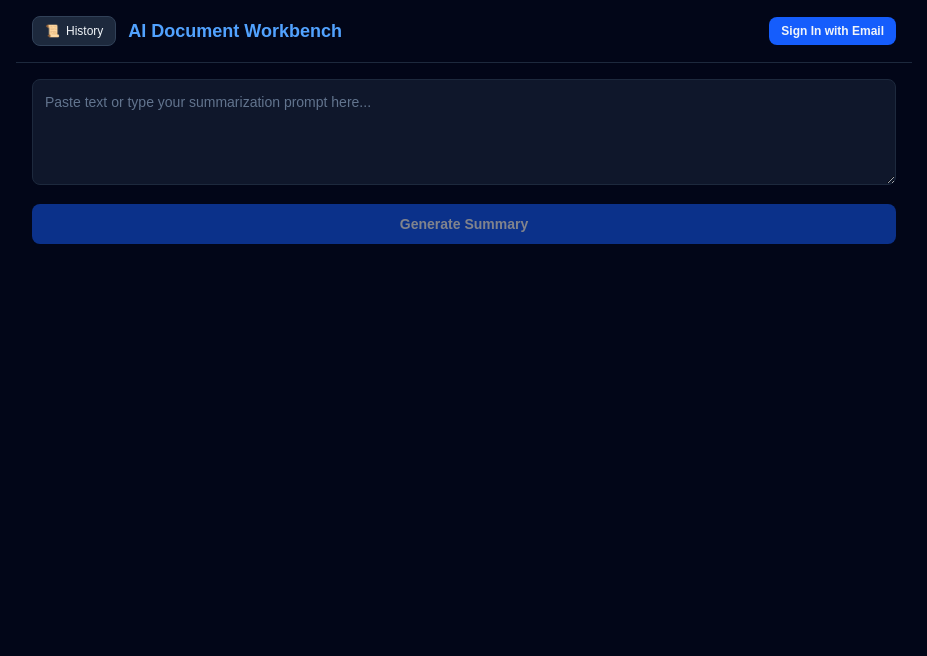
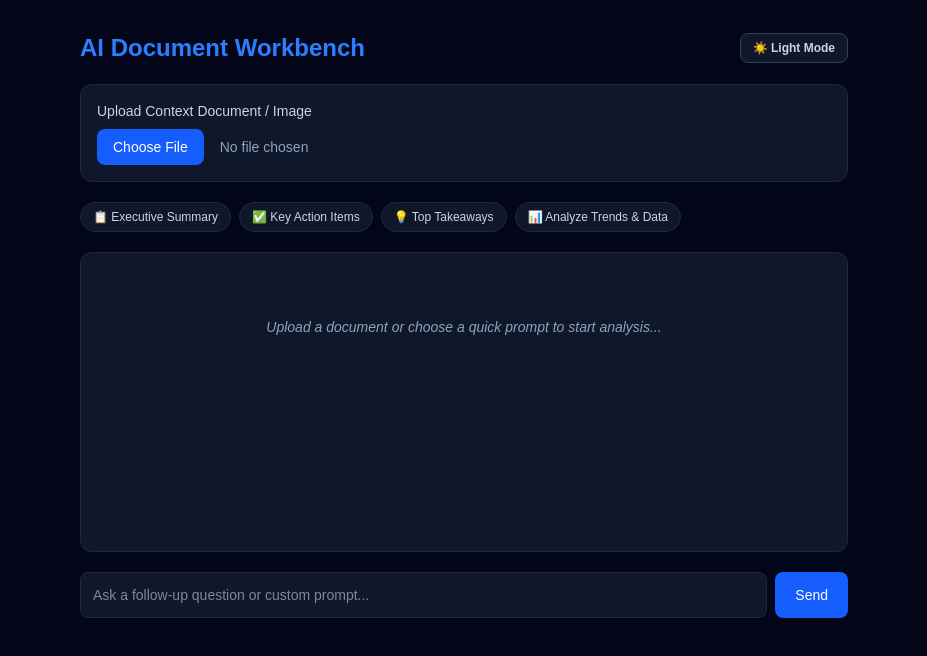
Before and after one commit to kashwire2025/ai-summarizer, a Next.js app: page / in a window 1280 px wide. Shown: the top 656 px of the page, without its empty margins (176-1103 px from the left). Built offline with nearby package versions, Linux system fonts and the light colour scheme; no server answers.

Commit message:
Restore original complete Workbench UI with Google OAuth

```diff
--- a/app/page.tsx
+++ b/app/page.tsx
@@ -1,186 +1,321 @@
 'use client';
 
-import React, { useState, useEffect } from 'react';
-import { supabase } from '../lib/supabase';
-import AuthModal from '../components/AuthModal';
-import HistorySidebar from '../components/HistorySidebar';
+import { useState, useEffect, useRef } from 'react';
+import ReactMarkdown from 'react-markdown';
+
+interface Message {
+  role: 'user' | 'model';
+  text: string;
+}
 
 export default function Home() {
-  const [user, setUser] = useState<any>(null);
-  const [isAuthOpen, setIsAuthOpen] = useState(false);
-  const [isHistoryOpen, setIsHistoryOpen] = useState(false);
-  const [currentSessionId, setCurrentSessionId] = useState<string | null>(null);
   const [prompt, setPrompt] = useState('');
-  const [summary, setSummary] = useState('');
+  const [image, setImage] = useState<string | null>(null);
+  const [messages, setMessages] = useState<Message[]>([]);
+  const [history, setHistory] = useState<any[]>([]);
   const [loading, setLoading] = useState(false);
+  const [selectedText, setSelectedText] = useState('');
+  const [theme, setTheme] = useState<'dark' | 'light'>('dark');
+  const chatContainerRef = useRef<HTMLDivElement>(null);
+
+  // Quick Action Presets
+  const quickPrompts = [
+    "📋 Executive Summary",
+    "✅ Key Action Items",
+    "💡 Top Takeaways",
+    "📊 Analyze Trends & Data"
+  ];
 
   useEffect(() => {
-    supabase.auth.getUser().then(({ data: { user } }) => {
-      setUser(user);
-    });
-
-    const { data: authListener } = supabase.auth.onAuthStateChange((_event, session) => {
-      setUser(session?.user ?? null);
-    });
-
-    return () => {
-      authListener.subscription.unsubscribe();
+    const handleSelection = () => {
+      const text = window.getSelection()?.toString() || '';
+      setSelectedText(text.trim());
     };
+    document.addEventListener('selectionchange', handleSelection);
+    return () => document.removeEventListener('selectionchange', handleSelection);
   }, []);
 
-  const handleSignOut = async () => {
-    await supabase.auth.signOut();
-    setUser(null);
-    setCurrentSessionId(null);
-    setSummary('');
+  const handleFileUpload = (e: React.ChangeEvent<HTMLInputElement>) => {
+    const file = e.target.files?.[0];
+    if (!file) return;
+
+    const reader = new FileReader();
+    reader.onloadend = () => {
+      setImage(reader.result as string);
+    };
+    reader.readAsDataURL(file);
   };
 
-  const handleNewChat = () => {
-    setCurrentSessionId(null);
+  const handleSend = async (customPrompt?: string) => {
+    const activePrompt = customPrompt || prompt;
+    if (!activePrompt.trim() && !image) return;
+
+    const userMessageText = activePrompt || 'Summarize this content.';
+    const updatedMessages: Message[] = [...messages, { role: 'user', text: userMessageText }];
+    setMessages(updatedMessages);
     setPrompt('');
-    setSummary('');
-  };
-
-  const handleSelectSession = (sessionId: string, messages: any[]) => {
-    setCurrentSessionId(sessionId);
-    const userMsg = messages.find((m) => m.role === 'user');
-    const modelMsg = messages.find((m) => m.role === 'model');
-    if (userMsg) setPrompt(userMsg.text);
-    if (modelMsg) setSummary(modelMsg.text);
-  };
-
-  const handleSummarize = async (e: React.FormEvent) => {
-    e.preventDefault();
-    if (!prompt.trim()) return;
-
     setLoading(true);
-    setSummary('');
 
     try {
       const res = await fetch('/api/summarize', {
         method: 'POST',
         headers: { 'Content-Type': 'application/json' },
-        body: JSON.stringify({ prompt }),
+        body: JSON.stringify({
+          prompt: userMessageText,
+          image: image || undefined,
+          history: history
+        })
       });
-      const data = await res.json();
-      const outputText = data.result || 'No response generated.';
-      setSummary(outputText);
 
-      if (user) {
-        let activeSessionId = currentSessionId;
+      if (image) setImage(null);
 
-        if (!activeSessionId) {
-          const { data: sessionData } = await supabase
-            .from('sessions')
-            .insert([{ user_id: user.id, title: prompt.slice(0, 30) + '...' }])
-            .select()
-            .single();
-
-          if (sessionData) {
-            activeSessionId = sessionData.id;
-            setCurrentSessionId(activeSessionId);
-          }
+      const rawText = await res.text();
+      let data: any = {};
+      try {
+        data = JSON.parse(rawText);
+      } catch {
+        data = { error: rawText || 'Invalid response format from server.' };
       }
 
-        if (activeSessionId) {
-          await supabase.from('messages').insert([
-            { session_id: activeSessionId, user_id: user.id, role: 'user', text: prompt },
-            { session_id: activeSessionId, user_id: user.id, role: 'model', text: outputText }
+      if (data.result) {
+        setMessages([...updatedMessages, { role: 'model', text: data.result }]);
+        setHistory([
+          ...history,
+          { role: 'user', parts: [{ text: userMessageText }] },
+          { role: 'model', parts: [{ text: data.result }] }
         ]);
+      } else {
+        const errorMsg = data.error || 'Failed to generate response.';
+        setMessages([...updatedMessages, { role: 'model', text: `Error: ${errorMsg}` }]);
       }
-      }
-    } catch (err) {
-      setSummary('An error occurred while generating the summary.');
+    } catch (err: any) {
+      setMessages([...updatedMessages, { role: 'model', text: `Error: ${err.message}` }]);
     } finally {
       setLoading(false);
     }
   };
 
+  const downloadTextFile = (content: string, fileName: string) => {
+    const blob = new Blob([content], { type: 'text/plain;charset=utf-8' });
+    const url = URL.createObjectURL(blob);
+    const link = document.createElement('a');
+    link.href = url;
+    link.download = fileName;
+    document.body.appendChild(link);
+    link.click();
+    document.body.removeChild(link);
+    URL.revokeObjectURL(url);
+  };
+
+  // PDF Generation using dynamically loaded browser CDN script
+  const downloadPDF = async () => {
+    if (!chatContainerRef.current) return;
+
+    const loadScript = (src: string) => {
+      return new Promise((resolve, reject) => {
+        if (document.querySelector(`script[src="${src}"]`)) return resolve(true);
+        const script = document.createElement('script');
+        script.src = src;
+        script.onload = () => resolve(true);
+        script.onerror = () => reject(false);
+        document.body.appendChild(script);
+      });
+    };
+
+    try {
+      await loadScript('https://cdnjs.cloudflare.com/ajax/libs/html2pdf.js/0.10.1/html2pdf.bundle.min.js');
+      const html2pdf = (window as any).html2pdf;
+      if (!html2pdf) throw new Error('PDF generator library failed to load.');
+
+      const element = chatContainerRef.current;
+      const opt = {
+        margin:       10,
+        filename:     'ai-summary-report.pdf',
+        image:        { type: 'jpeg', quality: 0.98 },
+        html2canvas:  { scale: 2 },
+        jsPDF:        { unit: 'mm', format: 'a4', orientation: 'portrait' }
+      };
+      html2pdf().set(opt).from(element).save();
+    } catch (err: any) {
+      alert(`Could not generate PDF: ${err.message}`);
+    }
+  };
+
+  const handleShare = async (textToShare: string) => {
+    if (navigator.share) {
+      try {
+        await navigator.share({
+          title: 'AI Document Summary',
+          text: textToShare,
+        });
+      } catch (err) {
+        console.log('Sharing canceled', err);
+      }
+    } else {
+      const waUrl = `https://api.whatsapp.com/send?text=${encodeURIComponent(textToShare)}`;
+      window.open(waUrl, '_blank');
+    }
+  };
+
+  const latestModelOutput = [...messages].reverse().find(m => m.role === 'model' && !m.text.startsWith('Error:'))?.text || '';
+  const isDark = theme === 'dark';
+
   return (
-    <main className="min-h-screen bg-slate-950 text-slate-100 flex flex-col">
-      <header className="border-b border-slate-800 p-4 flex justify-between items-center max-w-4xl w-full mx-auto">
-        <div className="flex items-center gap-3">
+    <main className={`min-h-screen p-4 md:p-8 flex flex-col items-center transition-colors duration-200 ${
+      isDark ? 'bg-slate-950 text-slate-100' : 'bg-slate-100 text-slate-900'
+    }`}>
+      <div className="w-full max-w-3xl space-y-5">
+
+        {/* Header & Theme Switcher */}
+        <div className="flex justify-between items-center">
+          <h1 className="text-2xl font-bold text-blue-500">AI Document Workbench</h1>
           <button
-            onClick={() => setIsHistoryOpen(true)}
-            className="text-xs bg-slate-800 hover:bg-slate-700 px-3 py-1.5 rounded-lg border border-slate-700 transition flex items-center gap-1.5"
+            onClick={() => setTheme(isDark ? 'light' : 'dark')}
+            className={`px-3 py-1.5 rounded-lg text-xs font-semibold border ${
+              isDark ? 'bg-slate-900 border-slate-700 text-slate-300' : 'bg-white border-slate-300 text-slate-700'
+            }`}
           >
-            <span>📜</span> History
+            {isDark ? '☀️ Light Mode' : '🌙 Dark Mode'}
           </button>
-          <h1 className="font-bold text-lg text-blue-400">AI Document Workbench</h1>
         </div>
 
-        <div>
-          {user ? (
-            <div className="flex items-center gap-3">
-              <span className="text-xs text-slate-400 hidden sm:inline">{user.email}</span>
+        {/* Highlighted Selection Floating Bar */}
+        {selectedText && (
+          <div className="sticky top-4 z-50 bg-blue-600 text-white p-3 rounded-lg shadow-xl flex items-center justify-between animate-fade-in">
+            <span className="text-xs truncate max-w-xs">Highlighted: "{selectedText}"</span>
+            <div className="flex space-x-2">
               <button
-                onClick={handleSignOut}
-                className="text-xs bg-slate-800 hover:bg-slate-700 px-3 py-1.5 rounded-lg border border-slate-700 transition"
+                onClick={() => downloadTextFile(selectedText, 'highlighted-snippet.txt')}
+                className="bg-slate-900 hover:bg-slate-800 text-xs px-3 py-1.5 rounded font-medium"
               >
-                Sign Out
+                Download Selection
+              </button>
+              <button
+                onClick={() => handleShare(selectedText)}
+                className="bg-slate-900 hover:bg-slate-800 text-xs px-3 py-1.5 rounded font-medium"
+              >
+                Share
               </button>
             </div>
+          </div>
+        )}
+
+        {/* File Upload Box */}
+        <div className={`p-4 rounded-xl border space-y-2 ${
+          isDark ? 'bg-slate-900 border-slate-800' : 'bg-white border-slate-200 shadow-sm'
+        }`}>
+          <label className={`block text-sm font-medium ${isDark ? 'text-slate-300' : 'text-slate-700'}`}>
+            Upload Context Document / Image
+          </label>
+          <input
+            type="file"
+            accept="image/*,application/pdf"
+            onChange={handleFileUpload}
+            className={`w-full text-sm file:mr-4 file:py-2 file:px-4 file:rounded-lg file:border-0 file:bg-blue-600 file:text-white file:font-medium hover:file:bg-blue-500 cursor-pointer ${
+              isDark ? 'text-slate-400' : 'text-slate-600'
+            }`}
+          />
+          {image && <p className="text-xs text-green-500 font-medium">Document loaded into memory. Select a prompt or ask below.</p>}
+        </div>
+
+        {/* Quick Action Prompt Pills */}
+        <div className="flex flex-wrap gap-2">
+          {quickPrompts.map((preset, idx) => (
+            <button
+              key={idx}
+              onClick={() => handleSend(preset)}
+              disabled={loading}
+              className={`text-xs px-3 py-1.5 rounded-full border transition ${
+                isDark
+                  ? 'bg-slate-900 border-slate-800 hover:border-blue-500 text-slate-300'
+                  : 'bg-white border-slate-300 hover:border-blue-500 text-slate-700 shadow-sm'
+              }`}
+            >
+              {preset}
+            </button>
+          ))}
+        </div>
+
+        {/* Chat Output Container */}
+        <div
+          ref={chatContainerRef}
+          className={`p-4 rounded-xl border min-h-[300px] max-h-[500px] overflow-y-auto space-y-4 ${
+            isDark ? 'bg-slate-900 border-slate-800' : 'bg-white border-slate-200 shadow-sm'
+          }`}
+        >
+          {messages.length === 0 ? (
+            <p className="text-slate-400 italic text-center mt-12 text-sm">
+              Upload a document or choose a quick prompt to start analysis...
+            </p>
           ) : (
+            messages.map((msg, index) => (
+              <div
+                key={index}
+                className={`p-3 rounded-lg text-sm leading-relaxed ${
+                  msg.role === 'user'
+                    ? (isDark ? 'bg-blue-950/60 border border-blue-900 ml-8 text-blue-100' : 'bg-blue-50 border border-blue-200 ml-8 text-blue-900')
+                    : (isDark ? 'bg-slate-950 border border-slate-800 mr-8 text-slate-200' : 'bg-slate-50 border border-slate-200 mr-8 text-slate-800')
+                }`}
+              >
+                <div className="font-semibold text-xs mb-1 text-slate-400">
+                  {msg.role === 'user' ? 'You' : 'AI Assistant'}
+                </div>
+                <ReactMarkdown>{msg.text}</ReactMarkdown>
+              </div>
+            ))
+          )}
+          {loading && <p className="text-xs text-blue-500 animate-pulse font-medium">AI is thinking...</p>}
+        </div>
+
+        {/* Export & Sharing Actions */}
+        {latestModelOutput && (
+          <div className="flex flex-wrap gap-2 justify-end">
             <button
-              onClick={() => setIsAuthOpen(true)}
-              className="text-xs bg-blue-600 hover:bg-blue-500 font-semibold px-3 py-1.5 rounded-lg transition"
+              onClick={downloadPDF}
+              className="bg-emerald-600 hover:bg-emerald-500 text-xs px-3 py-2 rounded-lg text-white font-medium"
             >
-              Sign In with Email
+              📄 Export PDF
             </button>
+            <button
+              onClick={() => downloadTextFile(latestModelOutput, 'ai-summary.txt')}
+              className={`text-xs px-3 py-2 rounded-lg border ${
+                isDark ? 'bg-slate-800 hover:bg-slate-700 text-slate-300 border-slate-700' : 'bg-slate-200 hover:bg-slate-300 text-slate-800 border-slate-300'
+              }`}
+            >
+              Download .TXT
+            </button>
+            <button
+              onClick={() => handleShare(latestModelOutput)}
+              className="bg-blue-600 hover:bg-blue-500 text-xs px-3 py-2 rounded-lg text-white font-medium"
+            >
+              Share Output
+            </button>
+          </div>
         )}
-        </div>
-      </header>
 
-      <div className="flex-1 max-w-4xl w-full mx-auto p-4 flex flex-col gap-4">
-        <form onSubmit={handleSummarize} className="space-y-3">
-          <textarea
-            rows={4}
+        {/* Input Form */}
+        <form onSubmit={(e) => { e.preventDefault(); handleSend(); }} className="flex gap-2">
+          <input
+            type="text"
             value={prompt}
             onChange={(e) => setPrompt(e.target.value)}
-            placeholder="Paste text or type your summarization prompt here..."
-            className="w-full p-3 rounded-lg bg-slate-900 border border-slate-800 text-white placeholder-slate-500 focus:outline-none focus:border-blue-500 text-sm"
+            placeholder="Ask a follow-up question or custom prompt..."
+            className={`flex-1 p-3 border rounded-lg text-sm focus:outline-none focus:border-blue-500 ${
+              isDark
+                ? 'bg-slate-900 border-slate-800 text-slate-100'
+                : 'bg-white border-slate-300 text-slate-900'
+            }`}
           />
-          <div className="flex gap-2">
           <button
             type="submit"
-              disabled={loading || !prompt.trim()}
-              className="flex-1 py-2.5 rounded-lg bg-blue-600 hover:bg-blue-500 font-semibold text-white transition disabled:opacity-50 text-sm"
+            disabled={loading}
+            className="bg-blue-600 hover:bg-blue-500 disabled:bg-blue-800 text-white font-medium px-5 py-3 rounded-lg text-sm transition"
           >
-              {loading ? 'Processing Document...' : 'Generate Summary'}
+            Send
           </button>
-            {currentSessionId && (
-              <button
-                type="button"
-                onClick={handleNewChat}
-                className="px-4 py-2.5 rounded-lg bg-slate-800 hover:bg-slate-700 text-slate-300 font-semibold text-sm border border-slate-700 transition"
-              >
-                + New
-              </button>
-            )}
-          </div>
         </form>
 
-        {summary && (
-          <div className="p-4 rounded-lg bg-slate-900 border border-slate-800 text-slate-200 text-sm leading-relaxed whitespace-pre-wrap">
-            {summary}
       </div>
-        )}
-      </div>
-
-      <HistorySidebar
-        isOpen={isHistoryOpen}
-        onClose={() => setIsHistoryOpen(false)}
-        userId={user?.id || null}
-        currentSessionId={currentSessionId}
-        onSelectSession={handleSelectSession}
-        onNewChat={handleNewChat}
-      />
-
-      <AuthModal
-        isOpen={isAuthOpen}
-        onClose={() => setIsAuthOpen(false)}
-        onSuccess={() => setIsAuthOpen(false)}
-      />
     </main>
   );
 }
```
Also changed, not shown: components/AuthModal.tsx (+3 -69 lines). Lines whose indentation alone changed are shown as unchanged.
